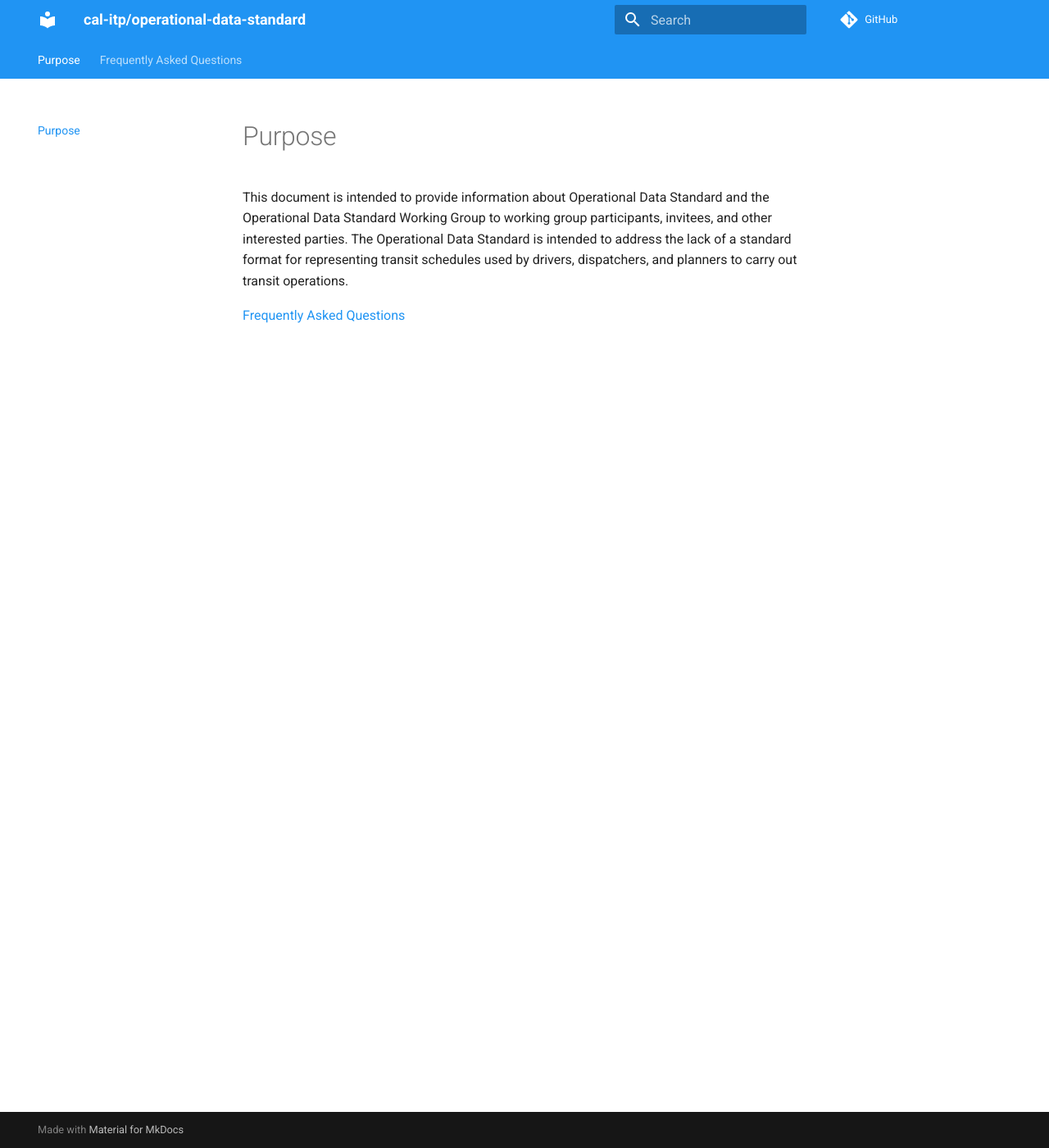
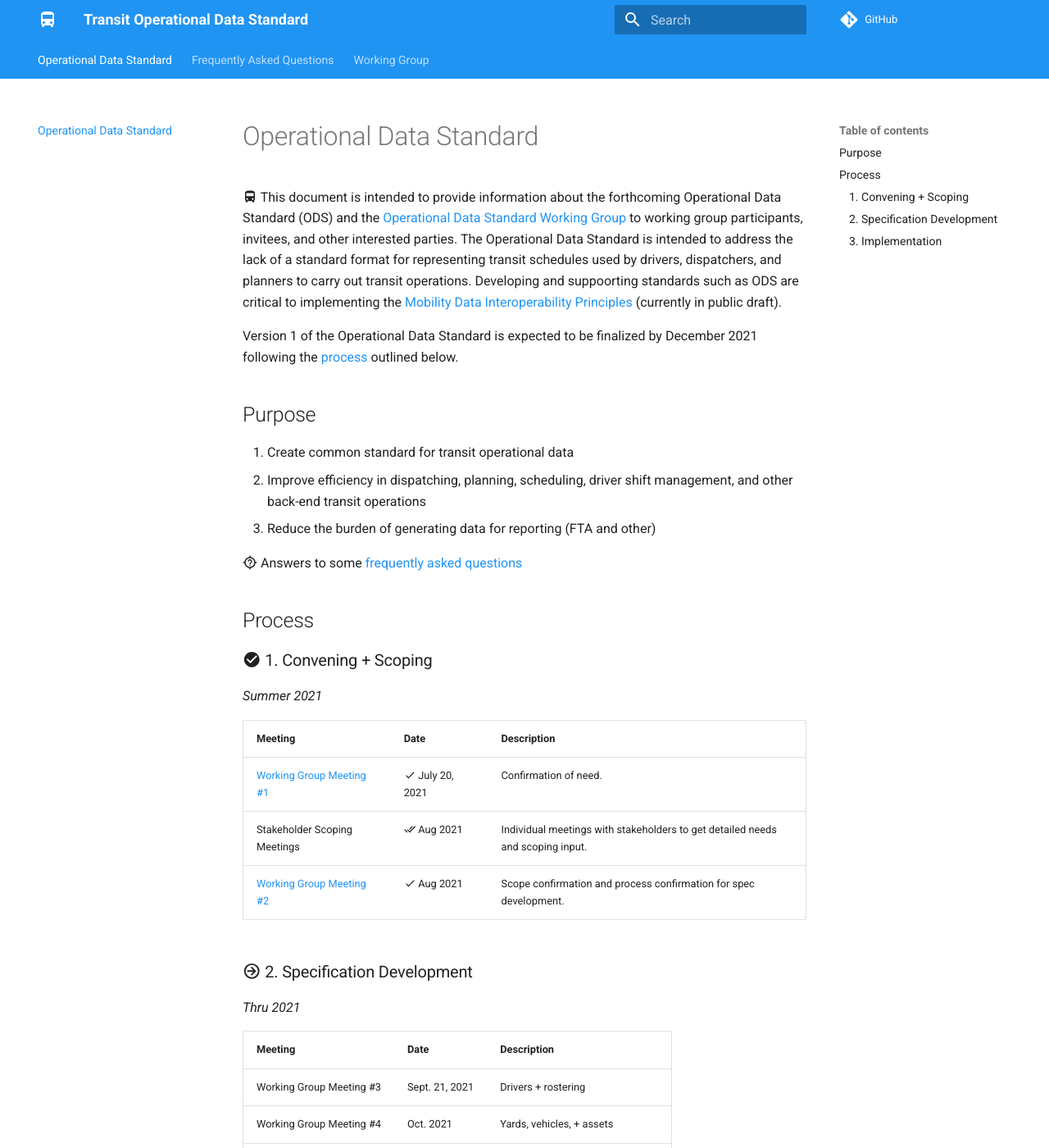
Before and after one commit to cal-itp/operational-data-standard, an MkDocs documentation site: the page built from docs/README.md, in a window 1280 px wide and 1400 px high. Shown: the whole window at 82% size. Built offline with MkDocs 1.6.1 and Material for MkDocs 9.7.7, drawn with Linux system fonts in a browser that asks for light colours; nearby versions of some CDN libraries; comment, search, counter and statistics services are not loaded; some of the changed text lies outside the part shown.

Commit message:
docs - add info on working group members and meetings
Added:
- working group members
- meetings
  - meeting presentations
  - forthcoming meetings
- links to mdip
- cute bus as logo

```diff
--- a/docs/README.md
+++ b/docs/README.md
@@ -1,5 +1,42 @@
-# Purpose
+# Operational Data Standard
 
-This document is intended to provide information about Operational Data Standard and the Operational Data Standard Working Group to working group participants, invitees, and other interested parties. The Operational Data Standard is intended to address the lack of a standard format for representing transit schedules used by drivers, dispatchers, and planners to carry out transit operations.
+:material-bus: This document is intended to provide information about the forthcoming Operational Data Standard (ODS) and the [Operational Data Standard Working Group](working-group.md) to working group participants, invitees, and other interested parties. The Operational Data Standard is intended to address the lack of a standard format for representing transit schedules used by drivers, dispatchers, and planners to carry out transit operations.  Developing and suppoorting standards such as ODS are critical to implementing the [Mobility Data Interoperability Principles](https://interoperable-mobility.github.io/principles/) (currently in public draft).
 
-[Frequently Asked Questions](faq.md)
+Version 1 of the Operational Data Standard is expected to be finalized by December 2021 following the [process](#process) outlined below.
+
+## Purpose
+
+1. Create common standard for transit operational data
+2. Improve efficiency in dispatching, planning, scheduling, driver shift management, and other back-end transit operations
+3. Reduce the burden of generating data for reporting (FTA and other)
+
+:material-crosshairs-question: Answers to some [frequently asked questions](faq.md)
+
+## Process
+
+### :material-check-circle: 1. Convening + Scoping
+
+*Summer 2021*
+
+| Meeting     | Date  | Description                          |
+| :---------- | :---- |:----------------------------------- |
+| [Working Group Meeting #1](https://docs.google.com/presentation/d/1ZWjaPDi5MZkWt3kzdOw1CXEGfphbeSdkenjKOAwy7aY/edit?usp=sharing) |  :material-check: July 20, 2021 | Confirmation of need. |
+| Stakeholder Scoping Meetings | :material-check-all: Aug 2021 | Individual meetings with stakeholders to get detailed needs and scoping input. |
+| [Working Group Meeting #2](https://docs.google.com/presentation/d/1n4ffD1564f_r5WVZlST7w2M0FH0vW6zrQ6dQ1cagvoE/edit?usp=sharing)  |:material-check: Aug 2021 | Scope confirmation and process confirmation for spec development.  |
+
+### :material-arrow-right-circle-outline: 2. Specification Development
+
+*Thru 2021*
+
+| Meeting     | Date  | Description                          |
+| :---------- | :---- |:----------------------------------- |
+| Working Group Meeting #3 |  Sept. 21, 2021 | Drivers + rostering  |
+| Working Group Meeting #4 |  Oct. 2021 | Yards, vehicles, + assets |
+| Working Group Meeting #5 |  Nov. 2021 | Runcutting, layovers, +  deadheads |
+| Working Group Meeting #6 |  Dec. 2021 | Adoption of v1 |
+
+### 3. Implementation
+
+*2022*
+
+[Working group](working-group.md) participants are committed to supporting the adopted ODS v1 specification. Depending on the organization, supporting the ODS v1 specification may entail developing software to produce or consume the specification, or, for transit agencies, encouraging vendors to support the specification through procurement requirements or other available methods.
--- a/mkdocs.yml
+++ b/mkdocs.yml
@@ -1,4 +1,4 @@
-site_name: "cal-itp/operational-data-standard"
+site_name: "Transit Operational Data Standard"
 site_url: https://docs.calitp.org/operational-data-standard
 repo_url: https://github.com/cal-itp/operational-data-standard
 edit_uri: edit/main/docs
@@ -10,6 +10,8 @@
   palette:
     primary: "blue"
     accent: "amber"
+  icon:
+    logo: material/bus
 
 plugins:
   - search
@@ -41,3 +43,6 @@
       permalink: " ¶"
   - smarty
   - fontawesome_markdown
+  - pymdownx.emoji:
+      emoji_index: !!python/name:materialx.emoji.twemoji
+      emoji_generator: !!python/name:materialx.emoji.to_svg
```
Also changed, not shown: docs/faq.md (+1 -0 lines), docs/working-group.md (added, +57 -0 lines).
